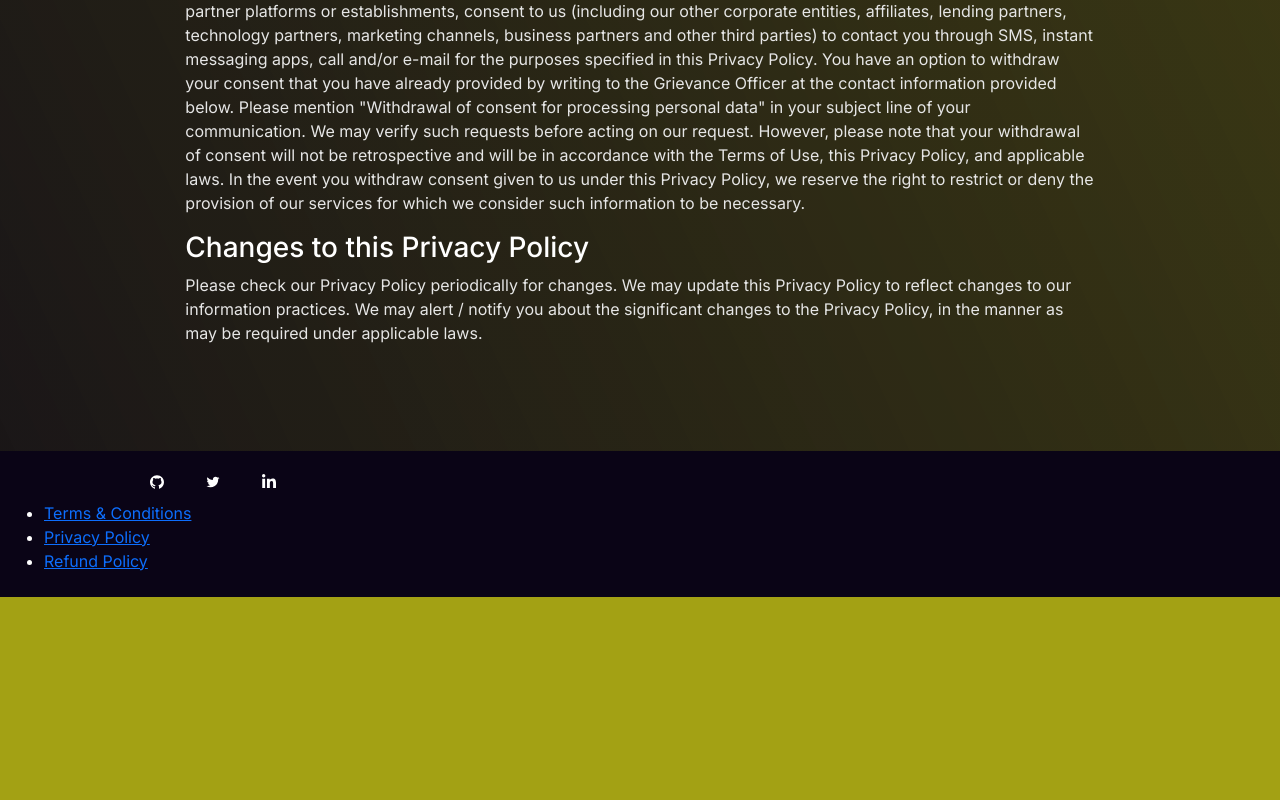
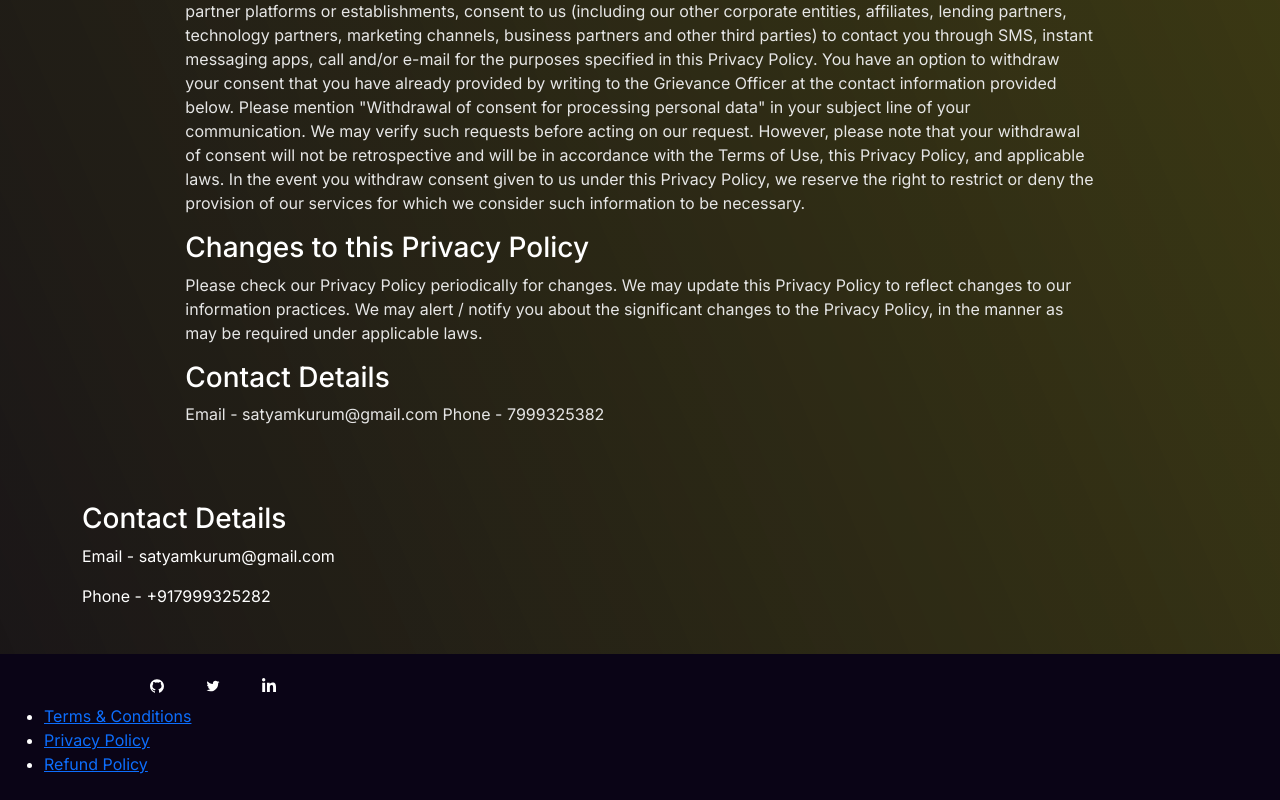
Before and after one commit to satyamkurum/portfolio, a React (Create React App) app: page /privacy_policy in a window 1280 px wide. Shown: the part 2310-3110 px from the top of the page. Before the commit the page ends 2907 px from the top, so only its background shows below. Built offline with nearby package versions, Linux system fonts and the light colour scheme.

Commit message:
Updated Contact Info

```diff
--- a/src/components/Policies/Privacy.js
+++ b/src/components/Policies/Privacy.js
@@ -197,8 +197,21 @@ function Privacy() {
               changes to the Privacy Policy, in the manner as may be required
               under applicable laws.
             </p>
+            <h3>Contact Details</h3>
+            <p>
+              Email - satyamkurum@gmail.com
+              Phone - 7999325382
+            </p>
+
           </Col>
         </Row>
+         <h3>Contact Details</h3>
+            <p>
+              Email - satyamkurum@gmail.com
+            </p>
+            <p>
+              Phone - +917999325282
+            </p>
       </Container>
     </Container>
   );
--- a/src/components/Policies/Refund.js
+++ b/src/components/Policies/Refund.js
@@ -23,6 +23,11 @@ function Refund() {
             <p>
               We DO NOT provide any Refunds.
             </p>
+            <h3>Contact Details</h3>
+            <p>
+              Email - satyamkurum@gmail.com
+              Phone - 7999325382
+            </p>
 
           </Col>
         </Row>
--- a/src/components/Policies/Terms.js
+++ b/src/components/Policies/Terms.js
@@ -169,9 +169,18 @@ function Terms() {
                 communicated to us using the contact information provided on
                 this website.
               </li>
+
             </ol>
+
           </Col>
         </Row>
+            <h3>Contact Details</h3>
+            <p>
+              Email - satyamkurum@gmail.com
+            </p>
+            <p>
+              Phone - +917999325282
+            </p>
       </Container>
     </Container>
   );
--- a/src/components/Projects/ProjectCards.js
+++ b/src/components/Projects/ProjectCards.js
@@ -13,10 +13,6 @@ function ProjectCards(props) {
         <Card.Text style={{ textAlign: "justify" }}>
           {props.description}
         </Card.Text>
-        <Button variant="primary" href={props.ghLink} target="_blank">
-          <BsGithub /> &nbsp;
-          {props.isBlog ? "Blog" : "GitHub"}
-        </Button>
         {"\n"}
         {"\n"}
 
--- a/src/components/Services/Services.js
+++ b/src/components/Services/Services.js
@@ -30,7 +30,7 @@ function Services() {
                 </ul>
                 <div className="service-price">₹9,999</div>
                 <Button variant="primary" href="#" disabled>
-                  Get a Quote
+
                 </Button>
               </Card.Body>
             </Card>
@@ -52,7 +52,7 @@ function Services() {
                 </ul>
                 <div className="service-price">₹24,999</div>
                 <Button variant="primary" href="#" disabled>
-                  Buy now
+
                 </Button>
               </Card.Body>
             </Card>
@@ -74,7 +74,7 @@ function Services() {
                 </ul>
                 <div className="service-price">₹39,999</div>
                 <Button variant="primary" href="#" disabled>
-                  Get a Quote
+
                 </Button>
               </Card.Body>
             </Card>
```
Also changed, not shown: src/components/Policies/Return.js (+7 -0 lines).
